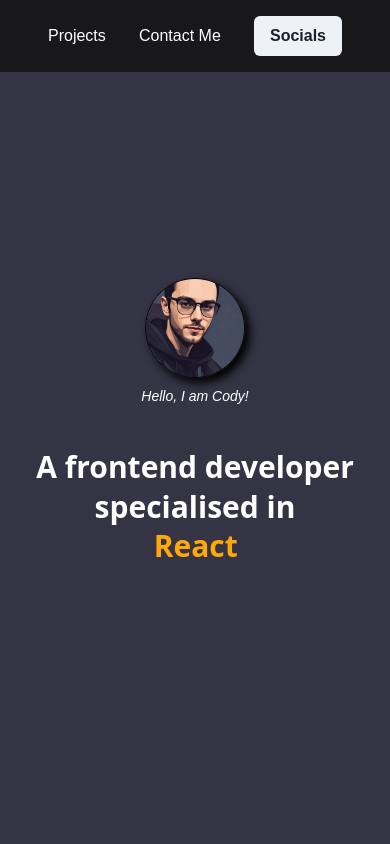
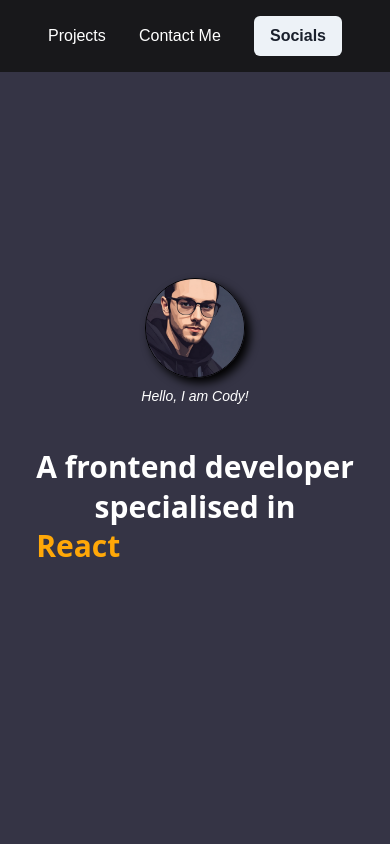
Before and after one commit to Keanu-Weeves/react-portfolio, a React (Create React App) app: page / in a window 390 px wide. Shown: the top 844 px of the page. Built offline with nearby package versions, Linux system fonts and the light colour scheme.

Commit message:
fix for unresponsive screen

```diff
--- a/src/components/FullScreenSection.js
+++ b/src/components/FullScreenSection.js
@@ -7,7 +7,7 @@
       backgroundColor={boxProps.backgroundColor}
       color={isDarkBackground ? "white" : "black"}
     >
-      <VStack maxWidth="1280px" minHeight="100vh" {...boxProps}>
+      <VStack maxWidth={{ base: "100%", lg: "1280px" }} minHeight="100vh" {...boxProps}>
         {children}
       </VStack>
     </VStack>
--- a/src/styles.css
+++ b/src/styles.css
@@ -14,8 +14,6 @@
 
 .highlightStyles {
   animation: forwards slide 8s;
-  transform: translateX(37%);
-
 }
 
 @keyframes slide {
```
